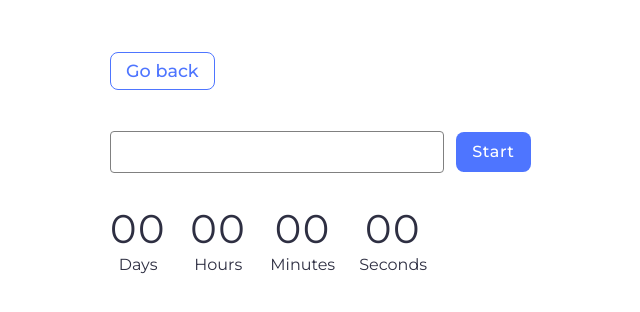
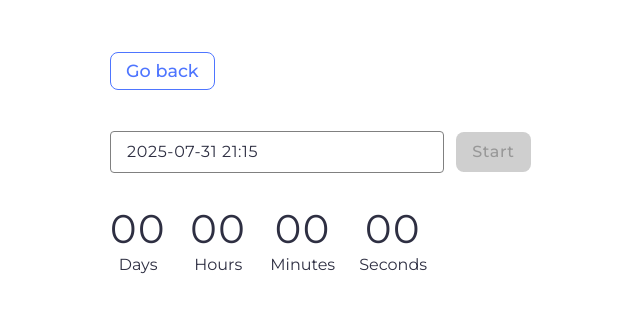
Before and after one commit to JournS1/goit-js-hw-10, a plain HTML site: page 1-timer.html in a window 1280 px wide. Shown: the whole page, without its empty margins (46-686 px from the left). Drawn offline with nearby package versions, Linux system fonts and the light colour scheme; files that its build step writes are made by us from their sources.

Commit message:
Deploying to gh-pages from @ JournS1/goit-js-hw-10@48f4a73252ad74cb09382611f1b4420332a16455 🚀

```diff
--- a/1-timer.html
+++ b/1-timer.html
@@ -18,11 +18,11 @@
       crossorigin="anonymous"
       referrerpolicy="no-referrer"
     />
-    <script type="module" crossorigin src="/goit-js-hw-09/1-timer.js"></script>
-    <link rel="modulepreload" crossorigin href="/goit-js-hw-09/assets/modulepreload-polyfill-B5Qt9EMX.js">
-    <link rel="modulepreload" crossorigin href="/goit-js-hw-09/assets/vendor-BbbuE1sJ.js">
-    <link rel="stylesheet" crossorigin href="/goit-js-hw-09/assets/vendor-CZjNVMTf.css">
-    <link rel="stylesheet" crossorigin href="/goit-js-hw-09/assets/1-timer-C4hmWXpa.css">
+    <script type="module" crossorigin src="/goit-js-hw-10/1-timer.js"></script>
+    <link rel="modulepreload" crossorigin href="/goit-js-hw-10/assets/modulepreload-polyfill-B5Qt9EMX.js">
+    <link rel="modulepreload" crossorigin href="/goit-js-hw-10/assets/vendor-BbbuE1sJ.js">
+    <link rel="stylesheet" crossorigin href="/goit-js-hw-10/assets/vendor-CZjNVMTf.css">
+    <link rel="stylesheet" crossorigin href="/goit-js-hw-10/assets/1-timer-C4hmWXpa.css">
   </head>
   <body>
     <main>
```
Also changed, not shown: 2-snackbar.html (+5 -5 lines), index.html (+1 -1 lines).
